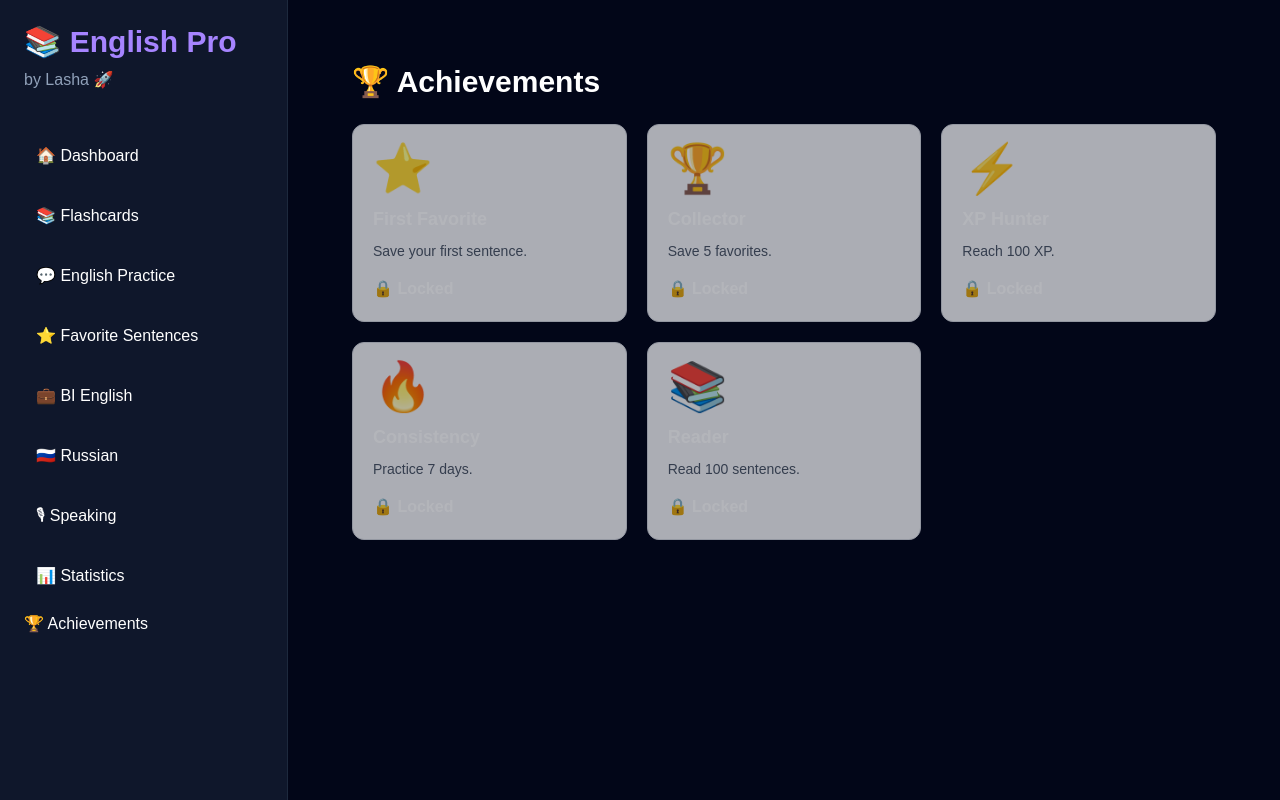
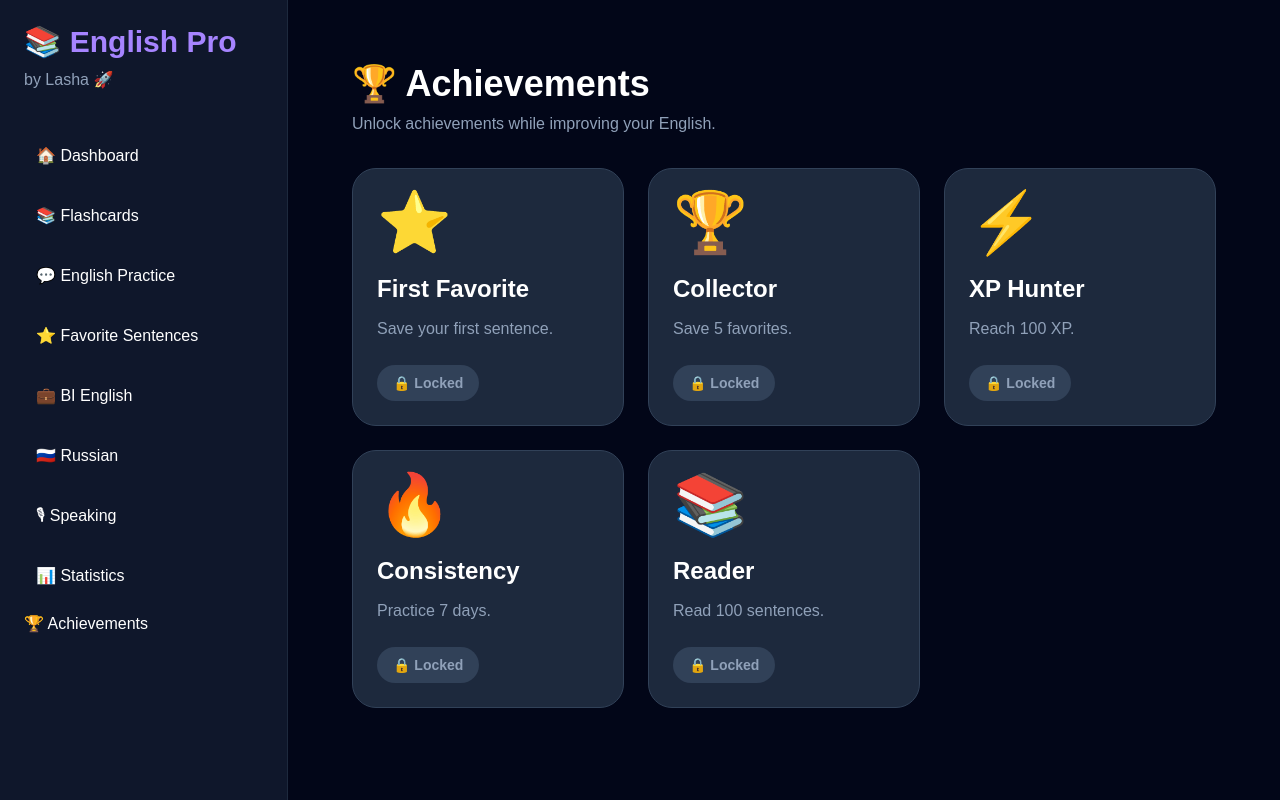
Before and after one commit to powerlasha-byte/english-pro-v2, a Next.js app: page /achievements in a window 1280 px wide. Built offline with nearby package versions, Linux system fonts and the light colour scheme.

Commit message:
Add achivment backgroun color

```diff
--- a/app/achievements/page.tsx
+++ b/app/achievements/page.tsx
@@ -9,37 +9,53 @@ export default function AchievementsPage() {
 
   return (
     <Layout>
-      <div className="max-w-5xl mx-auto p-6">
-        <h1 className="text-3xl font-bold mb-6">
-          🏆 Achievements
-        </h1>
+      <div className="max-w-6xl mx-auto p-6">
+        <div className="mb-8">
+          <h1 className="text-4xl font-bold text-white">
+            🏆 Achievements
+          </h1>
 
-        <div className="grid md:grid-cols-2 lg:grid-cols-3 gap-5">
+          <p className="mt-2 text-slate-400">
+            Unlock achievements while improving your English.
+          </p>
+        </div>
+
+        <div className="grid gap-6 md:grid-cols-2 xl:grid-cols-3">
           {achievements.map((achievement) => {
             const unlocked = isUnlocked(achievement.id);
 
             return (
               <div
                 key={achievement.id}
-                className={`rounded-xl border p-5 transition ${
+                className={`rounded-3xl border p-6 transition-all duration-300 hover:-translate-y-1 hover:shadow-xl ${
                   unlocked
-                    ? "bg-green-50 border-green-400"
-                    : "bg-gray-100 border-gray-300 opacity-70"
+                    ? "border-emerald-500 bg-emerald-900/20"
+                    : "border-slate-700 bg-slate-800"
                 }`}
               >
-                <div className="text-5xl mb-3">
+                {/* Icon */}
+                <div className="mb-5 text-6xl">
                   {achievement.icon}
                 </div>
 
-                <h2 className="font-bold text-lg">
+                {/* Title */}
+                <h2 className="text-2xl font-bold text-white">
                   {achievement.title}
                 </h2>
 
-                <p className="text-sm text-gray-600 mt-2">
+                {/* Description */}
+                <p className="mt-3 text-slate-400">
                   {achievement.description}
                 </p>
 
-                <div className="mt-4 font-semibold">
+                {/* Status */}
+                <div
+                  className={`mt-6 inline-flex items-center rounded-full px-4 py-2 text-sm font-semibold ${
+                    unlocked
+                      ? "bg-emerald-500/20 text-emerald-400"
+                      : "bg-slate-700 text-slate-400"
+                  }`}
+                >
                   {unlocked ? "✅ Unlocked" : "🔒 Locked"}
                 </div>
               </div>
```
